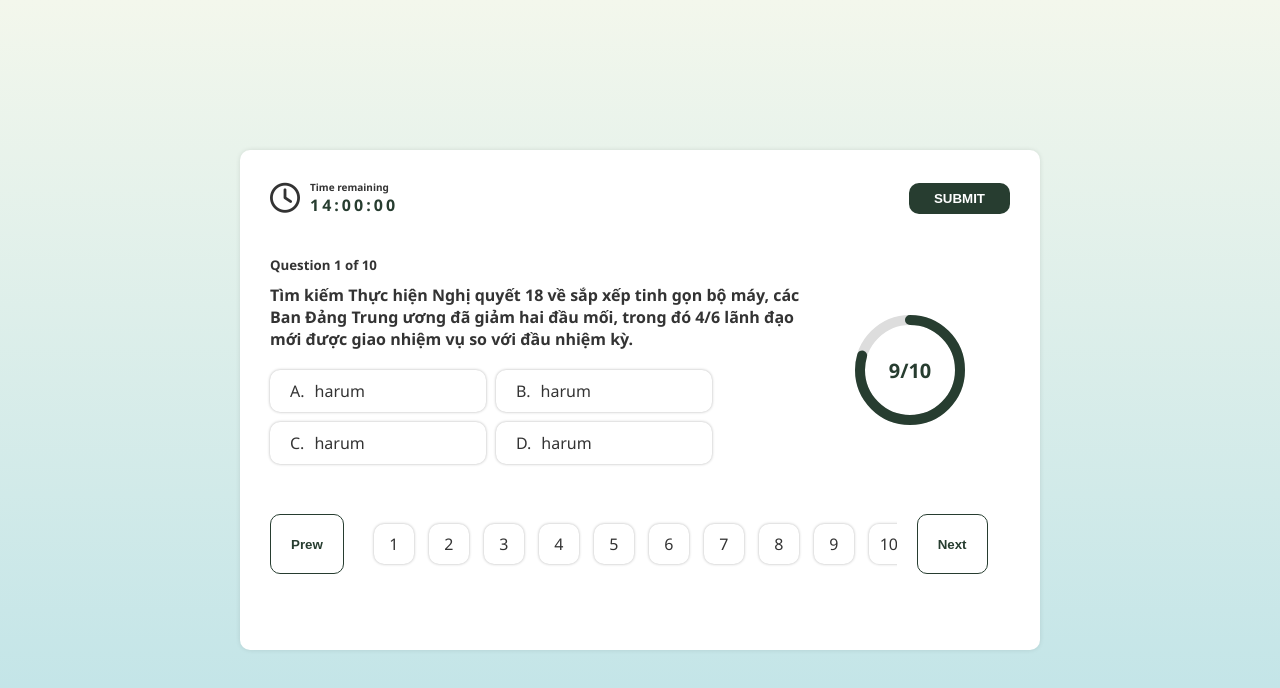
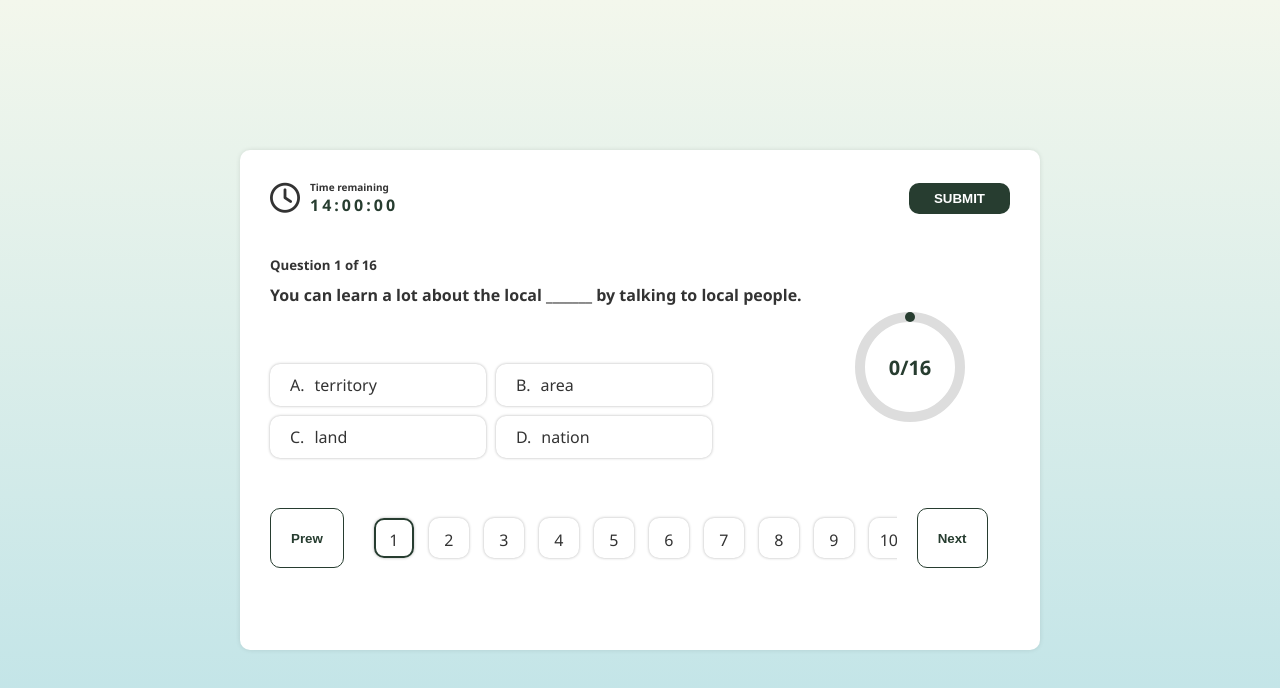
Before and after one commit to 97-thanhsang/FE.quiz-ui, a plain HTML site: page index.html in a window 1280 px wide. Drawn offline with Linux system fonts and the light colour scheme.

Commit message:
update js

```diff
--- a/index.html
+++ b/index.html
@@ -20,7 +20,7 @@
                 <i class="fa-regular fa-clock"></i>
                 <div class="quiz_timer_text">
                     <span>Time remaining</span>
-                    <p>14:00:00</p>
+                    <p id="timer">14:00:00</p>
                 </div>
             </div>
             <button id="quiz_submit">SUBMIT</button>
@@ -28,15 +28,15 @@
         <div class="quiz_container">
             <div class="quiz_question">
                 <h5>Question 1 of 10</h5>
-                <p>
+                <p id="quiz_title">
                     Tìm kiếm
                     Thực hiện Nghị quyết 18 về sắp xếp tinh gọn bộ máy, các Ban Đảng Trung ương đã giảm hai đầu mối, trong đó 4/6 lãnh đạo mới được giao nhiệm vụ so với đầu nhiệm kỳ.
                 </p>
                 <ul>
-                    <li><span>A.</span><span>harum</span></li>
-                    <li><span>B.</span><span>harum</span></li>
-                    <li><span>C.</span><span>harum</span></li>
-                    <li><span>D.</span><span>harum</span></li>
+                    <li><span>A.</span><span class="quiz_answers_item">harum</span></li>
+                    <li><span>B.</span><span class="quiz_answers_item">harum</span></li>
+                    <li><span>C.</span><span class="quiz_answers_item">harum</span></li>
+                    <li><span>D.</span><span class="quiz_answers_item">harum</span></li>
                 </ul>
 
             </div>
@@ -50,23 +50,11 @@
 
         </div>
         <div class="quiz_numbers">
-            <button>Prew</button>
+            <button id="quiz_prew">Prew</button>
             <ul>
-                <li class="active">1</li>
-                <li>2</li>
-                <li>3</li>
-                <li>4</li>
-                <li>5</li>
-                <li>6</li>
-                <li>7</li>
-                <li>8</li>
-                <li>9</li>
-                <li>10</li>
-                <li>11</li>
-                <li>12</li>
-                <li>13</li>
+
             </ul>
-            <button>Next</button>
+            <button id="quiz_next">Next</button>
         </div>
     </div>
 </body>
--- a/main.js
+++ b/main.js
@@ -0,0 +1,293 @@
+// ________FAKE_DATA_______________
+let questions = [
+    {
+      quiz_id: 1,
+      question:
+        "You can learn a lot about the local _______ by talking to local people.",
+      answers: ["territory", "area", "land", "nation"],
+    },
+    {
+      quiz_id: 2,
+      question:
+        "It's good to have someone to ________ you when you are visiting a new place.",
+      answers: ["lead", "take", "guide", "bring"],
+    },
+    {
+      quiz_id: 3,
+      question:
+        "When you ______ your destination, your tour guide will meet you at the airport.",
+      answers: ["arrive", "reach", "get", "achieve"],
+    },
+    {
+      quiz_id: 4,
+      question: "It can be quite busy here during the tourist ______",
+      answers: ["season", "phase", "period", "stage"],
+    },
+    {
+      quiz_id: 5,
+      question:
+        "Make sure you _______ a hotel before you come to our island, especially in the summer.",
+      answers: ["book", "keep", "put", "buy"],
+    },
+    {
+      quiz_id: 6,
+      question: "Captain Cook discovered Australia on a _______ to the Pacific.",
+      answers: ["vacation", "travel", "cruise", "voyage"],
+    },
+    {
+      quiz_id: 7,
+      question:
+        " Most tourist attractions in London charge an admission ________.",
+      answers: ["fare", "ticket", "fee", "pay"],
+    },
+    {
+      quiz_id: 8,
+      question: "The hotel where we are _______ is quite luxurious.",
+      answers: ["living", "existing", "remaining", "staying"],
+    },
+    {
+      quiz_id: 9,
+      question: "Is English an ________ language in your country?",
+      answers: ["mother", "official", "living", "old"],
+    },
+    {
+      quiz_id: 10,
+      question: "He spoke a ______ of French that we found hard to understand.",
+      answers: ["slang", "jargon", "dialect", "language"],
+    },
+    {
+        quiz_id: 11,
+        question:
+          "Make sure you _______ a hotel before you come to our island, especially in the summer.",
+        answers: ["book", "keep", "put", "buy"],
+      },
+      {
+        quiz_id: 12,
+        question: "Captain Cook discovered Australia on a _______ to the Pacific.",
+        answers: ["vacation", "travel", "cruise", "voyage"],
+      },
+      {
+        quiz_id: 13,
+        question:
+          " Most tourist attractions in London charge an admission ________.",
+        answers: ["fare", "ticket", "fee", "pay"],
+      },
+      {
+        quiz_id: 14,
+        question: "The hotel where we are _______ is quite luxurious.",
+        answers: ["living", "existing", "remaining", "staying"],
+      },
+      {
+        quiz_id: 15,
+        question: "Is English an ________ language in your country?",
+        answers: ["mother", "official", "living", "old"],
+      },
+      {
+        quiz_id: 16,
+        question: "He spoke a ______ of French that we found hard to understand.",
+        answers: ["slang", "jargon", "dialect", "language"],
+      },
+  ];
+  const results = [
+    {
+      quiz_id: 1,
+      answer: "area",
+    },
+    {
+      quiz_id: 3,
+      answer: "reach",
+    },
+    {
+      quiz_id: 2,
+      answer: "guide",
+    },
+    {
+      quiz_id: 4,
+      answer: "season",
+    },
+    {
+      quiz_id: 5,
+      answer: "book",
+    },
+    {
+      quiz_id: 6,
+      answer: "voyage",
+    },
+    {
+      quiz_id: 7,
+      answer: "fee",
+    },
+    {
+      quiz_id: 8,
+      answer: "staying",
+    },
+    {
+      quiz_id: 9,
+      answer: "official",
+    },
+    {
+      quiz_id: 10,
+      answer: "dialect",
+    },
+    {
+        quiz_id: 11,
+        answer: "book",
+      },
+      {
+        quiz_id: 12,
+        answer: "voyage",
+      },
+      {
+        quiz_id: 13,
+        answer: "fee",
+      },
+      {
+        quiz_id: 14,
+        answer: "staying",
+      },
+      {
+        quiz_id: 15,
+        answer: "official",
+      },
+      {
+        quiz_id: 16,
+        answer: "dialect",
+      },
+  ];
+  // QUIZ_APP
+  const quizTimer = document.querySelector('#timer');
+  const quizProgress = document.querySelector('#progress');
+  const quizProgressText = document.querySelector('#progress_text');
+  const quizSubmit = document.querySelector('#quiz_submit');
+  const quizPrew = document.querySelector('#quiz_prew');
+  const quizNext = document.querySelector('#quiz_next');
+  const quizCount = document.querySelector('.quiz_question h5');
+  const quizAnswers = document.querySelectorAll('.quiz_question ul li');
+  let quizQuestions = document.querySelectorAll('.quiz_numbers ul li');
+  const quizQuestionsList = document.querySelector('.quiz_numbers ul');
+  const quizAnswersItem = document.querySelectorAll('.quiz_answers_item');
+  const quizTitle = document.querySelector('#quiz_title');
+  let currentIndex = null;
+  let listSubmit = [];
+  const quiz = {
+
+
+    //#region Event
+        //#region Submit
+        handleSubmit : function(){
+            quizSubmit.addEventListener("click",()=>{
+
+            });
+        },
+        //#endregion
+        //#region Question
+        handleQuestionList: function(){
+            quizQuestions.forEach((question,index) => {
+                // Set event click cho từng câu hỏi
+                question.addEventListener("click",()=>{
+                    question.scrollIntoView({ behavior: "smooth", inline: "center" });
+                    // Default Style cho câu hỏi
+                    quizQuestions.forEach((item) => item.classList.remove("active"));
+                    // Set style cho câu hỏi
+                    question.classList.add("active");
+                    // Set current câu hỏi
+                    currentIndex = index;
+                    this.renderCurrentQuestion();
+                    // Default Style cho câu trả lời
+                    quizAnswers.forEach((item) => item.classList.remove("active"));
+                    // Kiểm tra tồn tại câu trả lời và gọi trigger
+                    const selected = listSubmit[currentIndex];
+                    // Call event Answer click
+                    selected >= 0 && quizAnswers[selected].click();
+                });
+            });
+            quizQuestions[0].click();
+        },
+        //#endregion
+        //#region Answer
+        // Event Answer click
+        handleAnswer : function (){
+            quizAnswers.forEach((answer,index) => {
+                //Set event click cho từng câu trả lời
+            answer.addEventListener("click",() => {
+                // Default Style cho câu trả lời
+                quizAnswers.forEach((item) => item.classList.remove("active"));
+                // Set Style cho câu trả lời
+                answer.classList.add("active");
+                // Set Style cho câu hỏi của câu trả lời
+                quizQuestions[currentIndex].classList.add("selected");
+                // Set Value câu trả lời cho câu hỏi
+                listSubmit[currentIndex] = index;
+                // Set value Progress
+                this.handleProgress();
+            });
+            });
+        },
+        //#endregion
+        //#region Progress
+        // Event Progress
+        handleProgress : function(){
+            const progressLen = listSubmit.filter(item => item >= 0);
+            const r = quizProgress.getAttribute("r");
+            quizProgress.style =`stroke-dasharray: ${(2 * Math.PI * r * progressLen.length) / questions.length} 9999;`;
+            quizProgressText.innerText = `${progressLen.length}/${questions.length}`;
+        },
+        //#endregion
+        //#region Next
+        handleNext : function(){
+            quizNext.addEventListener("click",()=>{
+                ++currentIndex;
+                if (currentIndex > questions.length - 1) {
+                    currentIndex = 0;
+                }
+                quizQuestions[currentIndex].click();
+            });
+        },
+        handlePrew : function(){
+            quizPrew.addEventListener("click",()=>{
+                --currentIndex;
+                if (currentIndex < 0) {
+                    currentIndex = questions.length - 1;
+                }
+                quizQuestions[currentIndex].click();
+            });
+        },
+        //#endregion
+    //#endregion
+    //#region Render
+        //#region Question
+        // Render danh sách câu hỏi
+        renderQuestionList : function (){
+            let render="";
+        questions.forEach((question,index) => {
+            render += `<li>${index + 1}</li>`
+        });
+        quizQuestionsList.innerHTML = render;
+        quizQuestions = document.querySelectorAll('.quiz_numbers ul li');
+        },
+        // Render Template câu hỏi
+        renderCurrentQuestion : function(){
+            quizCount.innerText = `Question ${currentIndex + 1} of ${questions.length}`;
+            quizTitle.innerText = questions[currentIndex].question;
+            quizAnswersItem.forEach((answer,index) =>{
+                answer.innerText = questions[currentIndex].answers[index];
+            });
+        },
+        //#endregion
+        //#region Progress
+        renderProgress: function(){
+            quizProgress.style = `stroke-dasharray: 0 9999;`;
+            quizProgressText.innerText = `0/${questions.length}`;
+        },
+        //#endregion
+    //#endregion
+    start: function (){
+        this.renderQuestionList();
+        this.renderProgress();
+        this.handleQuestionList();
+        this.handleAnswer();
+        this.handleNext();
+        this.handlePrew();
+    }
+  };
+  quiz.start();
--- a/style.css
+++ b/style.css
@@ -138,6 +138,12 @@
     border-radius: 10px;
     cursor: pointer;
   }
+  .quiz_question ul li.active
+  {
+    background-color: var(--main-clr);
+    color: #fff;
+    transition: 0.5s;
+  }
   .quiz_question ul li span:nth-child(2)
   {
     margin-left: 1rem;
@@ -145,6 +151,7 @@
   .quiz_question > p{
     font-weight: bold;
     font-size: 1.6rem;
+    height: 6rem;
 
   }
   .quiz_numbers
@@ -174,10 +181,15 @@
     flex-shrink: 0;
     border-radius: 10px;
     cursor: pointer;
+    border: 2px solid transparent;
+
   }
-  .quiz_numbers > ul > li .active{
+  .quiz_numbers > ul > li.selected{
     background-color: var(--main-clr);
     color: #fff;
+  }
+  .quiz_numbers > ul > li.active{
+    border: 2px solid var(--main-clr);
   }
   .quiz_numbers > button
   {
```
